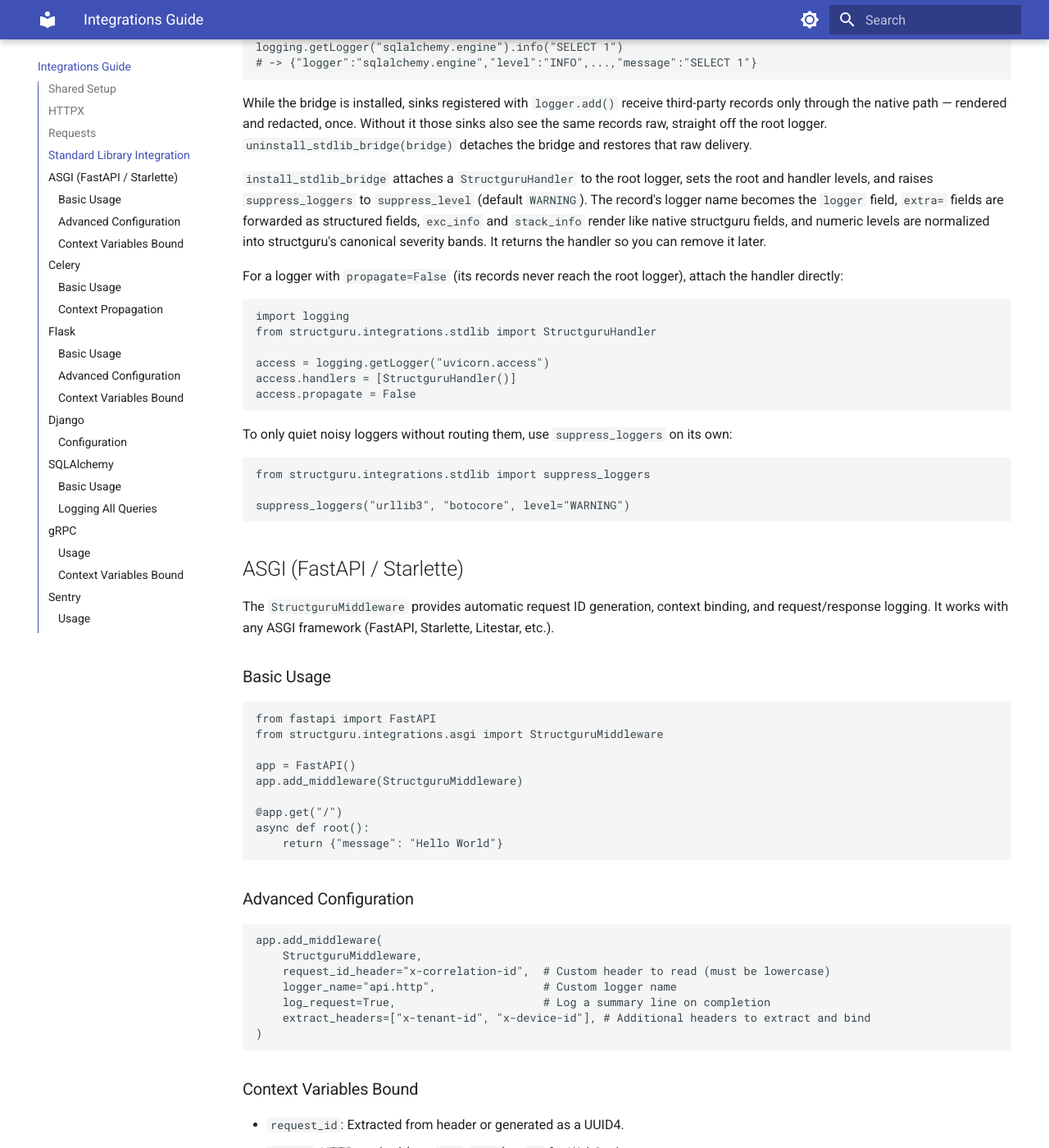
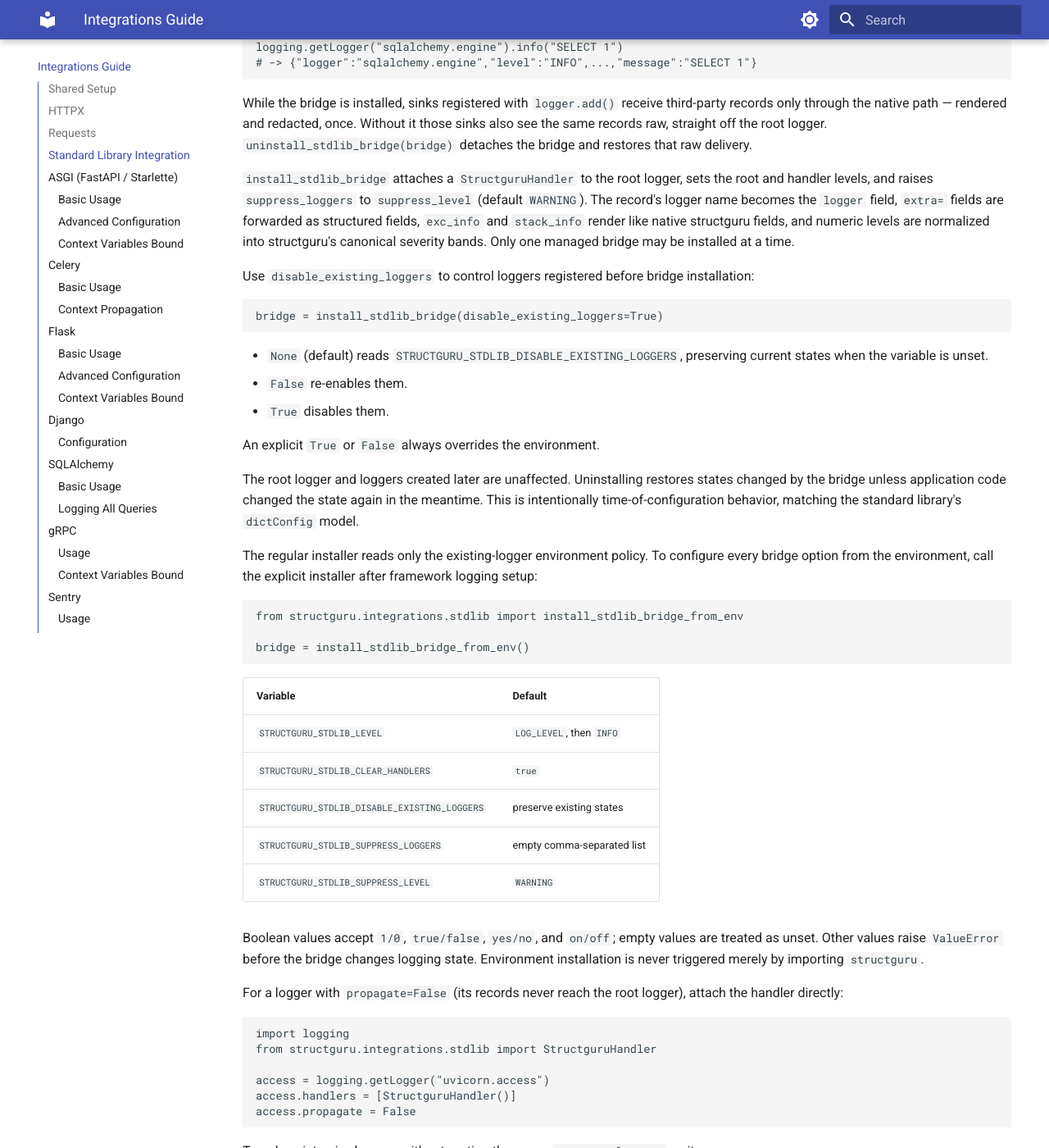
Before and after one commit to kidoz/structguru, an MkDocs documentation site: the page built from docs/integrations.md, in a window 1280 px wide and 1400 px high, scrolled down 1380 px. Shown: the whole window at 82% size. Built offline with MkDocs 1.6.1 and Material for MkDocs 9.7.7, drawn with Linux system fonts in a browser that asks for light colours; some of the changed text lies outside the part shown.

Commit message:
Document the stdlib existing-logger policy and environment configuration

````diff
--- a/docs/integrations.md
+++ b/docs/integrations.md
@@ -75,8 +75,50 @@
 (default `WARNING`). The record's logger name becomes the `logger` field,
 `extra=` fields are forwarded as structured fields, `exc_info` and `stack_info`
 render like native structguru fields, and numeric levels are normalized into
-structguru's canonical severity bands. It returns the handler so you can remove
-it later.
+structguru's canonical severity bands. Only one managed bridge may be installed
+at a time.
+
+Use `disable_existing_loggers` to control loggers registered before bridge
+installation:
+
+```python
+bridge = install_stdlib_bridge(disable_existing_loggers=True)
+```
+
+- `None` (default) reads `STRUCTGURU_STDLIB_DISABLE_EXISTING_LOGGERS`, preserving
+  current states when the variable is unset.
+- `False` re-enables them.
+- `True` disables them.
+
+An explicit `True` or `False` always overrides the environment.
+
+The root logger and loggers created later are unaffected. Uninstalling restores
+states changed by the bridge unless application code changed the state again in
+the meantime. This is intentionally time-of-configuration behavior, matching
+the standard library's `dictConfig` model.
+
+The regular installer reads only the existing-logger environment policy. To
+configure every bridge option from the environment, call the explicit installer
+after framework logging setup:
+
+```python
+from structguru.integrations.stdlib import install_stdlib_bridge_from_env
+
+bridge = install_stdlib_bridge_from_env()
+```
+
+| Variable | Default |
+|---|---|
+| `STRUCTGURU_STDLIB_LEVEL` | `LOG_LEVEL`, then `INFO` |
+| `STRUCTGURU_STDLIB_CLEAR_HANDLERS` | `true` |
+| `STRUCTGURU_STDLIB_DISABLE_EXISTING_LOGGERS` | preserve existing states |
+| `STRUCTGURU_STDLIB_SUPPRESS_LOGGERS` | empty comma-separated list |
+| `STRUCTGURU_STDLIB_SUPPRESS_LEVEL` | `WARNING` |
+
+Boolean values accept `1/0`, `true/false`, `yes/no`, and `on/off`; empty values
+are treated as unset. Other values raise `ValueError` before the bridge changes
+logging state. Environment installation is never triggered merely by importing
+`structguru`.
 
 For a logger with `propagate=False` (its records never reach the root logger),
 attach the handler directly:
@@ -210,6 +252,7 @@
     service="my-django-app",
     level="INFO",
     json_logs=True,
+    disable_existing_loggers=False,
 )
 
 # 2. Add the middleware
@@ -219,6 +262,10 @@
     # ...
 ]
 ```
+
+When `disable_existing_loggers` is omitted, the builder reads
+`STRUCTGURU_STDLIB_DISABLE_EXISTING_LOGGERS` and otherwise defaults to `False`.
+An explicit Python value always takes precedence.
 
 The middleware automatically:
 - Binds `request_id`, `method`, `path`, and `client_ip`.
````
Also changed, not shown: README.md (+32 -1 lines).
